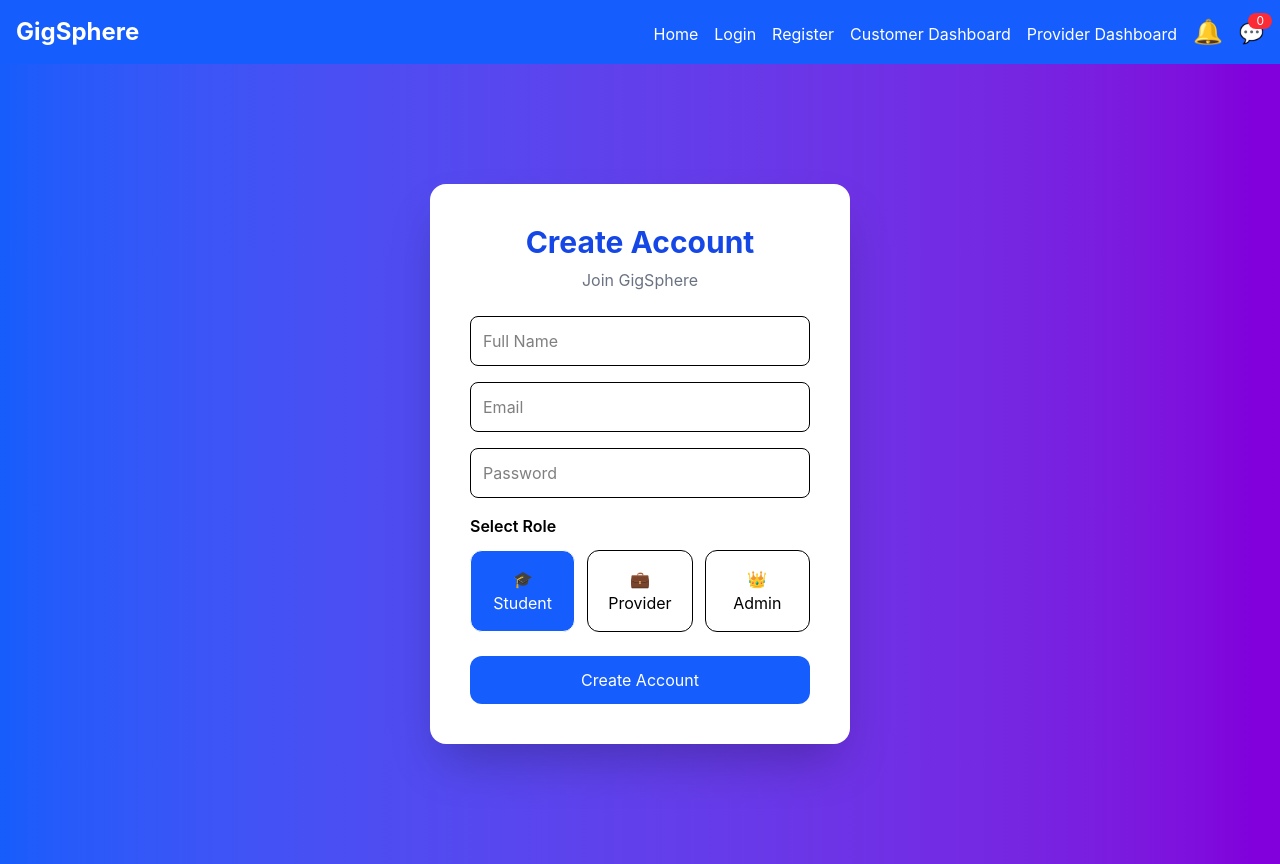
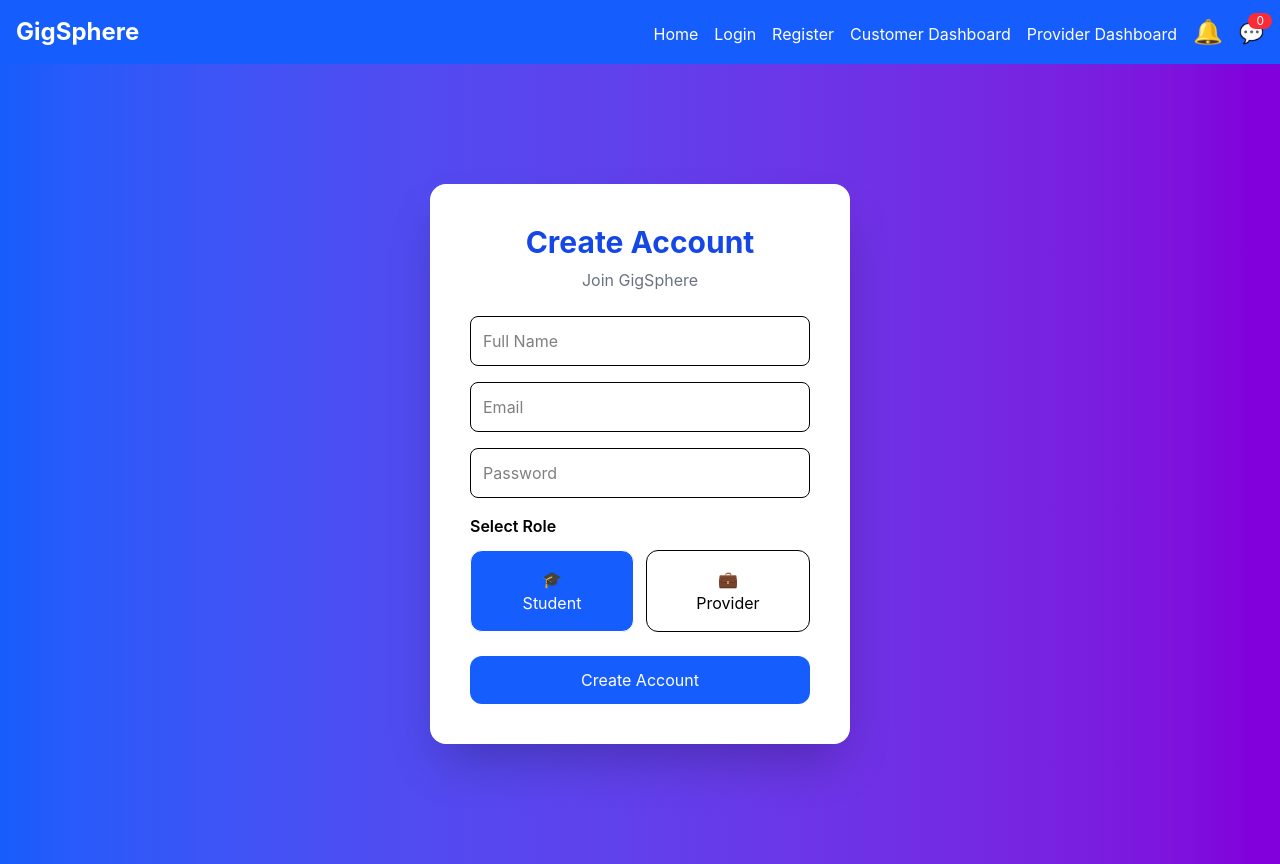
Before and after one commit to trishavegi/student-gigsphere, a React (Vite) app in the folder client/: page /register in a window 1280 px wide. Built offline with nearby package versions, Linux system fonts and the light colour scheme; no server answers.

Commit message:
Updated project

```diff
--- a/client/src/pages/Register.jsx
+++ b/client/src/pages/Register.jsx
@@ -71,7 +71,7 @@
             Select Role
           </h3>
 
-          <div className="grid grid-cols-3 gap-3 mb-6">
+          <div className="grid grid-cols-2 gap-3 mb-6">
 
             <button
               type="button"
@@ -101,19 +101,7 @@
               Provider
             </button>
 
-            <button
-              type="button"
-              onClick={()=>setRole("admin")}
-              className={`p-4 rounded-xl border ${
-                role==="admin"
-                  ? "bg-purple-600 text-white"
-                  : "bg-white"
-              }`}
-            >
-              👑
-              <br />
-              Admin
-            </button>
+
 
           </div>
 
```
